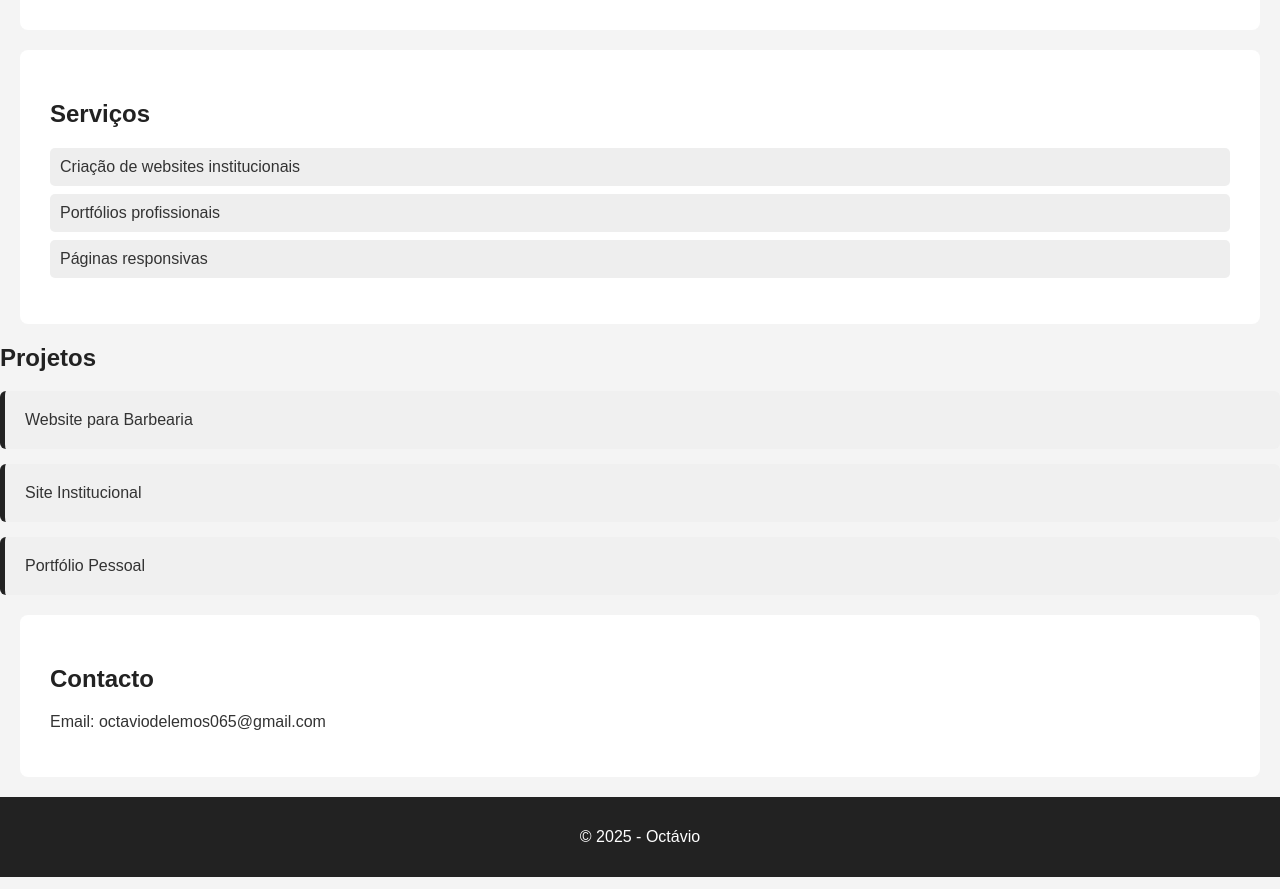
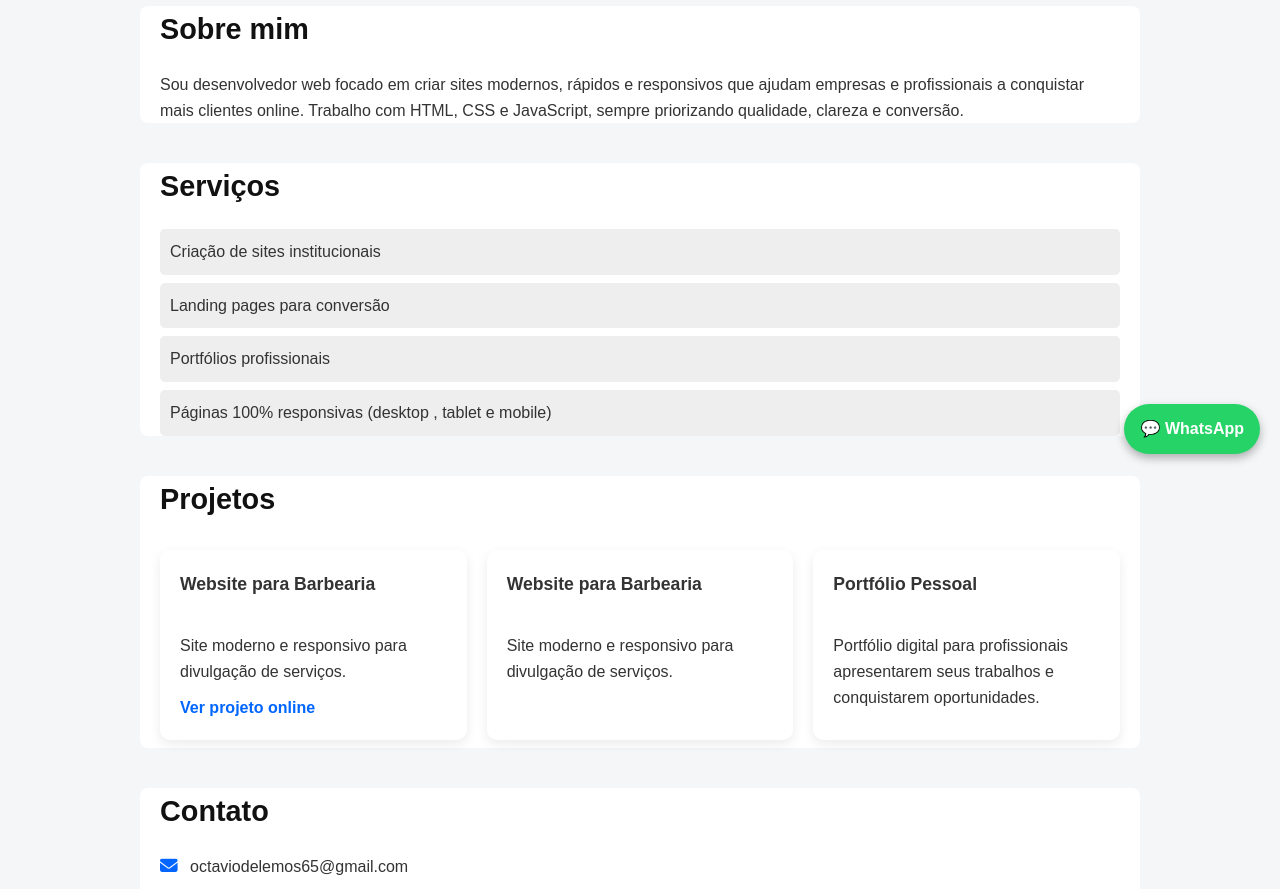
Before and after one commit to octavio-dev-byte/portfolio, a plain HTML site: page index.html in a window 1280 px wide. Shown: the part 326-1215 px from the top of the page. Drawn offline with Linux system fonts and the light colour scheme.

Commit message:
Adicionar arquivos do portfólio

```diff
--- /dev/null
+++ b/barbearia/style.css
@@ -0,0 +1,64 @@
+* {
+  margin: 0;
+  padding: 0;
+  box-sizing: border-box;
+  font-family: Arial, sans-serif;
+}
+
+body {
+  background: #111;
+  color: #fff;
+  line-height: 1.6;
+}
+
+.hero {
+  text-align: center;
+  padding: 80px 20px;
+  background: linear-gradient(to right, #000, #222);
+}
+
+.hero h1 {
+  font-size: 3rem;
+  margin-bottom: 10px;
+}
+
+.hero p {
+  font-size: 1.2rem;
+  margin-bottom: 20px;
+}
+
+.btn {
+  background: #c59d5f;
+  color: #000;
+  padding: 12px 25px;
+  text-decoration: none;
+  font-weight: bold;
+  border-radius: 5px;
+}
+
+section {
+  padding: 50px 20px;
+  max-width: 800px;
+  margin: auto;
+}
+
+h2 {
+  margin-bottom: 15px;
+  color: #c59d5f;
+}
+
+.servicos ul {
+  list-style: none;
+}
+
+.servicos li {
+  padding: 8px 0;
+  border-bottom: 1px solid #333;
+}
+
+footer {
+  text-align: center;
+  padding: 20px;
+  background: #000;
+  margin-top: 40px;
+}
--- a/index.html
+++ b/index.html
@@ -4,15 +4,33 @@
     <meta charset="UTF-8">
     <title>Portfólio | Desenvolvedor Web</title>
     <link rel="stylesheet" href="style.css">
+    <link
+      rel="stylesheet"
+      href="https://cdnjs.cloudflare.com/ajax/libs/font-awesome/6.5.1/css/all.min.css"
+/>
+
 </head>
 <body>
+    <!-- versão atualizada 2025-->
+    <h1>Portfólio Online 🚀</h1>
+    <p>GitHub Pages funcionando!</p>
+</body>
+</html>
 
 <header>
     <h1>Octávio</h1>
-    <p>Desenvolvedor Web</p>
+    <p>Desenvolvedor Web | Sites Profissionais e Portfólios modernos</p>
+    <p>Portfólio atualizado em 2025</p>
 </header>
 
 <body>
+    <a href="https://wa.me/244924382048"
+   class="whatsapp-fixo"
+   target="_blank">
+  💬 WhatsApp
+</a>
+
+
 <div class="container">
     <!-- TODO o conteudo aqui dentro-->
      </div>
@@ -21,35 +39,90 @@
 <section id="sobre">
     <h2>Sobre mim</h2>
     <p>
-        Sou desenvolvedor web focado na criação de sites modernos,
-        rápidos e responsivos usando HTML, CSS e JavaScript.
-    </p>
+    <p>
+    Sou desenvolvedor web focado em criar sites modernos,
+    rápidos e responsivos que ajudam empresas e profissionais
+    a conquistar mais clientes online.
+    Trabalho com HTML, CSS e JavaScript, sempre priorizando
+    qualidade, clareza e conversão.
+</p>
+
 </section>
 
 <section id="servicos">
     <h2>Serviços</h2>
     <ul>
-        <li>Criação de websites institucionais</li>
+        <li>Criação de sites institucionais</li>
+        <li>Landing pages para conversão</li>
         <li>Portfólios profissionais</li>
-        <li>Páginas responsivas</li>
+        <li>Páginas 100% responsivas (desktop , tablet e mobile)</li>
     </ul>
 </section>
 
-<div id="projetos">
-    <h2>Projetos</h2>
-    <div class="projeto">Website para Barbearia</div>
-    <div class="projeto">Site Institucional</div>
-    <div class="projeto">Portfólio Pessoal</div>
-</div>
+<section id="projetos">
+  <h2>Projetos</h2>
+
+  <ul>
+    <li>
+       <strong>Website para Barbearia</strong><br>
+      Site moderno e responsivo para divulgação de serviços.<br>
+      <a href="barbearia/index.html" target="_blank">
+    Ver projeto online
+  </a>
+</li>
+
+
+    <li>
+      <strong>Website para Barbearia</strong><br>
+      Site moderno e responsivo para divulgação de serviços.
+    </li>
+
+    <li>
+      <strong>Portfólio Pessoal</strong><br>
+      Portfólio digital para profissionais apresentarem seus trabalhos
+      e conquistarem oportunidades.
+    </li>
+  </ul>
+</section>
 
 <section id="contato">
-    <h2>Contacto</h2>
-    <p>Email: octaviodelemos065@gmail.com</p>
+  <h2>Contato</h2>
+
+  <p>
+    <i class="fa-solid fa-envelope"></i>
+    <a href="mailto:octaviodelemos65@gmail.com">
+      octaviodelemos65@gmail.com
+    </a>
+  </p>
+
+  <p>
+    <i class="fa-brands fa-whatsapp"></i>
+    <a href="https://wa.me/244924382048" target="_blank">
+      Fale comigo no WhatsApp
+    </a>
+  </p>
+
+  <p>
+    <i class="fa-brands fa-linkedin"></i>
+    <a
+      href="https://www.linkedin.com/in/octavio-de-lemos-peliganga029"
+      target="_blank"
+    >
+      Veja meu perfil no LinkedIn
+    </a>
+  </p>
+
+  <p>
+    <i class="fa-brands fa-github"></i>
+    <a href="https://github.com/octavio-dev-byte" target="_blank">
+      github.com/octavio-dev-byte
+    </a>
+  </p>
 </section>
 
 <footer>
-    <p>© 2025 - Octávio</p>
+    <p>© 2025 º Octávio De Lemos Pelinganga</p>
+    <p>Desenvolvedor Web - HTML - CSS - JavaScript</p>
 </footer>
-
 </body>
 </html>
--- a/style.css
+++ b/style.css
@@ -60,3 +60,131 @@ footer {
         padding: 20px;
     }
 }
+.whatsapp-fixo {
+  position: fixed;
+  bottom: 20px;
+  right: 20px;
+  background: #25d366;
+  color: white;
+  padding: 12px 16px;
+  border-radius: 50px;
+  text-decoration: none;
+  font-weight: bold;
+  box-shadow: 0 4px 10px rgba(0,0,0,0.3);
+}
+.whatsapp-fixo:hover {
+  background: #1ebe5d;
+}
+/* RESET BÁSICO */
+* {
+  margin: 0;
+  padding: 0;
+  box-sizing: border-box;
+  font-family: Arial, Helvetica, sans-serif;
+}
+
+body {
+  background-color: #f4f6f8;
+  color: #333;
+  line-height: 1.6;
+}
+
+/* HEADER */
+header {
+  background: #111;
+  color: #fff;
+  padding: 40px 20px;
+  text-align: center;
+}
+
+header h1 {
+  font-size: 2.5rem;
+}
+
+header p {
+  margin-top: 10px;
+  color: #ccc;
+}
+
+/* SEÇÕES */
+section {
+  max-width: 1000px;
+  margin: 40px auto;
+  padding: 0 20px;
+}
+
+section h2 {
+  margin-bottom: 20px;
+  color: #111;
+  font-size: 1.8rem;
+}
+
+/* CARDS DE PROJETOS */
+#projetos ul {
+  list-style: none;
+  display: grid;
+  grid-template-columns: repeat(auto-fit, minmax(280px, 1fr));
+  gap: 20px;
+}
+
+#projetos li {
+  background: #fff;
+  padding: 20px;
+  border-radius: 10px;
+  box-shadow: 0 4px 12px rgba(0, 0, 0, 0.08);
+  transition: transform 0.3s ease, box-shadow 0.3s ease;
+}
+
+#projetos li:hover {
+  transform: translateY(-5px);
+  box-shadow: 0 8px 20px rgba(0, 0, 0, 0.12);
+}
+
+#projetos strong {
+  font-size: 1.1rem;
+  display: block;
+  margin-bottom: 10px;
+}
+
+#projetos a {
+  display: inline-block;
+  margin-top: 10px;
+  text-decoration: none;
+  color: #0066ff;
+  font-weight: bold;
+}
+
+#projetos a:hover {
+  text-decoration: underline;
+}
+
+/* FOOTER */
+footer {
+  background: #111;
+  color: #ccc;
+  text-align: center;
+  padding: 20px;
+  margin-top: 40px;
+  font-size: 0.9rem;
+}
+/* CONTATO COM ÍCONES */
+#contato p {
+  margin: 12px 0;
+  font-size: 1rem;
+}
+
+#contato i {
+  color: #0066ff;
+  margin-right: 8px;
+  font-size: 1.1rem;
+}
+
+#contato a {
+  color: #333;
+  text-decoration: none;
+  font-weight: 500;
+}
+
+#contato a:hover {
+  text-decoration: underline;
+}
```
Also changed, not shown: barbearia/index.html (added, +45 -0 lines), 1 other file.
